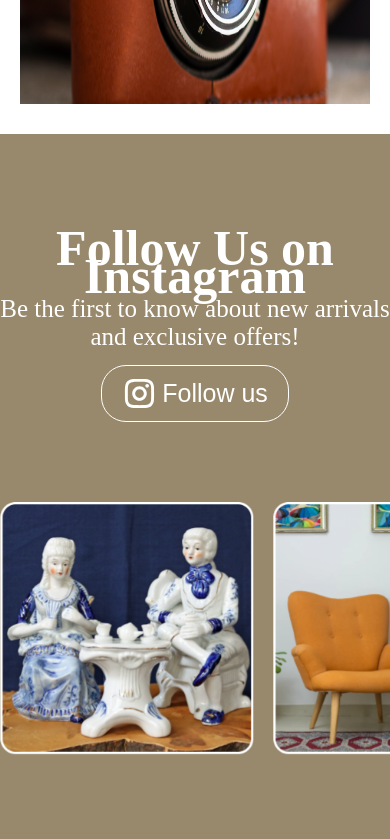
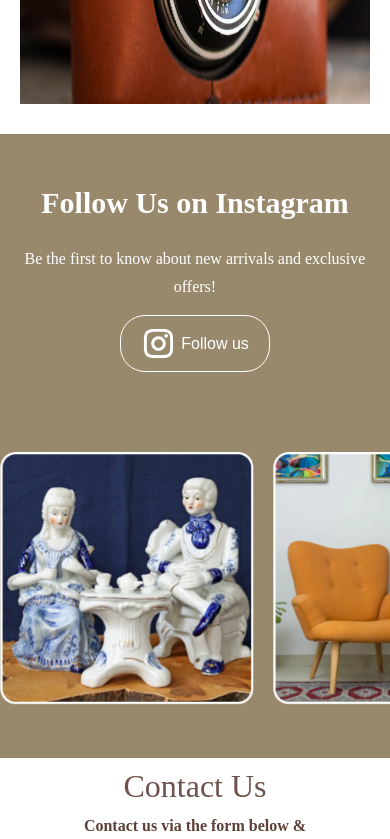
Before and after one commit to Narek223/AbcVintage, a React (Create React App) app: page / in a window 390 px wide. Shown: the part 5440-6279 px from the top of the page. Built offline with nearby package versions, Linux system fonts and the light colour scheme; a web font is replaced by a local one.

Commit message:
follow page

```diff
--- a/src/Components/Benefits/Benefits.jsx
+++ b/src/Components/Benefits/Benefits.jsx
@@ -5,10 +5,9 @@ import BenefitsCart from "./BenefitsCart/BenefitsCart";
 import { benefitsdata } from "../../Services/data/benefits/benefitsData";
 import { Swiper, SwiperSlide } from "swiper/react";
 import { Pagination } from "swiper/modules";
-import 'swiper/css';
-import 'swiper/css/pagination';
-
-
+import { benefitsBreakpoints } from "../../Services/data/benefits/breakpoints";
+import "swiper/css";
+import "swiper/css/pagination";
 
 export default function Benefits() {
   return (
@@ -31,38 +30,15 @@ export default function Benefits() {
           "--swiper-pagination-bullet-inactive-color": "red",
           "--swiper-pagination-bullet-inactive-opacity": "1",
           "--swiper-pagination-bullet-size": "16px",
-          "--swiper-pagination-bullet-horizontal-gap": "6px"
+          "--swiper-pagination-bullet-horizontal-gap": "6px",
         }}
         pagination={{
-
-          bulletClass: `swiper-pagination-bullet ${styles['feature-pagination']}`,
+          bulletClass: `swiper-pagination-bullet ${styles["feature-pagination"]}`,
           clickable: true,
         }}
         modules={[Pagination]}
         spaceBetween={10}
-        breakpoints={{
-          1550: {
-            slidesPerView: 4,
-          },
-
-          1000: {
-            slidesPerView: 3.5,
-            spaceBetween:0,
-          },
-          700: {
-            slidesPerView: 2.5,
-            spaceBetween:10,
-          },
-          400: {
-            slidesPerView: 1.5,
-            spaceBetween:24,
-          },
-          320: {
-            slidesPerView: 1.5,
-            spaceBetween:45,
-          },
-        }}
-      >
+        breakpoints={benefitsBreakpoints}>
         <div className={styles.benefitsdata}>
           {benefitsdata.map((elem) => (
             <SwiperSlide className={styles.swiperslider} key={elem.id}>
--- a/src/Components/FollowOninstagram/FollowUs.jsx
+++ b/src/Components/FollowOninstagram/FollowUs.jsx
@@ -4,6 +4,7 @@ import { RiInstagramLine } from "react-icons/ri";
 import { imgslider } from '../../Services/data/followoninstagram/followimgdata';
 import { Swiper, SwiperSlide } from "swiper/react";
 import { Autoplay } from "swiper/modules";
+import { swiperbreakpoints } from '../../Services/data/followoninstagram/breakpoints';
 import "swiper/css";
 
 export default function FollowUs() {
@@ -33,29 +34,7 @@ export default function FollowUs() {
           speed={3000}
           loop={true}
           allowTouchMove={false}
-          breakpoints={{
-            1500: {
-              slidesPerView: 5,
-            },
-
-            1000: {
-              slidesPerView: 4,
-
-            },
-            700: {
-              slidesPerView: 3,
-
-            },
-            400: {
-              slidesPerView: 1.5,
-
-            },
-            320: {
-              slidesPerView: 1.5,
-
-            },
-          }}
-        >
+          breakpoints={swiperbreakpoints}>
           {imgslider.map((elem) => (
             <SwiperSlide key={elem.id} className={styles.image}>
               <img src={elem.img} alt={`Slide ${elem.id}`} />
--- a/src/Components/FollowOninstagram/followus.module.scss
+++ b/src/Components/FollowOninstagram/followus.module.scss
@@ -76,13 +76,56 @@
 }
 @media screen and (max-width: 1010px) {
   .followusContainer {
+    padding: 50px 0;
     .followusText {
       h1 {
         font-size: 50px;
       }
-      p{
-        font-size:25px;
+      p {
+        font-size: 25px;
       }
     }
   }
 }
+@media screen and (max-width: 600px) {
+  .followusContainer {
+    .followusText {
+      padding: 0 20px;
+
+      h1 {
+        font-size: 30px;
+      }
+      button {
+        font-size: 18px;
+      }
+    }
+  }
+}
+@media screen and (max-width: 400px) {
+  .followusContainer {
+
+    .followusText {
+      padding: 0;
+      p {
+        font-size: 16px;
+        padding: 0 20px;
+      }
+      h1 {
+        padding: 0;
+        font-size: 30px;
+        line-height: 38px;
+      }
+      button {
+        font-size: 16px;
+      }
+    }
+
+
+
+
+
+
+
+
+  }
+}
--- /dev/null
+++ b/src/Services/data/benefits/breakpoints.js
@@ -0,0 +1,21 @@
+export let benefitsBreakpoints={
+    1550: {
+        slidesPerView: 4,
+      },
+      1000: {
+        slidesPerView: 3.5,
+        spaceBetween: 0,
+      },
+      700: {
+        slidesPerView: 2.5,
+        spaceBetween: 10,
+      },
+      400: {
+        slidesPerView: 1.5,
+        spaceBetween: 24,
+      },
+      320: {
+        slidesPerView: 1.5,
+        spaceBetween: 45,
+      },
+}
--- /dev/null
+++ b/src/Services/data/followoninstagram/breakpoints.js
@@ -0,0 +1,23 @@
+export let swiperbreakpoints={
+    1500: {
+      slidesPerView: 5,
+    },
+    1000: {
+      slidesPerView: 4,
+
+    },
+    700: {
+      slidesPerView: 3,
+
+    },
+    400: {
+      slidesPerView: 1.5,
+
+
+    },
+    320: {
+      slidesPerView: 1.5,
+
+    },
+
+  }
```
